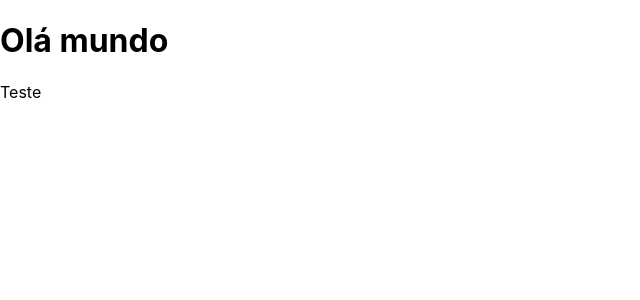
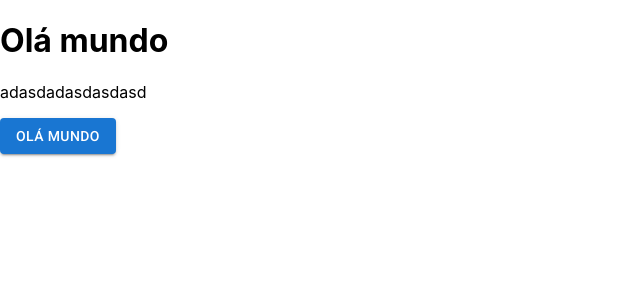
Before and after one commit to jeanbarcellos/reactjs.material-ui-5, a React (Create React App) app: page / in a window 1280 px wide. Shown: the top 300 px of the page, without its empty margins (0-640 px from the left). Built offline with nearby package versions, Linux system fonts and the light colour scheme.

Commit message:
Criação do HomePage

```diff
--- a/src/App.js
+++ b/src/App.js
@@ -1,12 +1,7 @@
-import './assets/styles/app.css'
+import HomePage from './pages/home/HomePage'
 
 const App = () => {
-  return (
-    <div className='app'>
-      <h1>Olá mundo</h1>
-      <p>Teste</p>
-    </div>
-  )
+  return <HomePage />
 }
 
 export default App
--- a/src/pages/home/HomePage.js
+++ b/src/pages/home/HomePage.js
@@ -1,7 +1,14 @@
+import { Button } from '@mui/material'
 import React from 'react'
 
 const HomePage = () => {
-  return <div></div>
+  return (
+    <div>
+      <h1>Olá mundo</h1>
+      <p>adasdadasdasdasd</p>
+      <Button variant='contained'> Olá Mundo</Button>
+    </div>
+  )
 }
 
 export default HomePage
```
